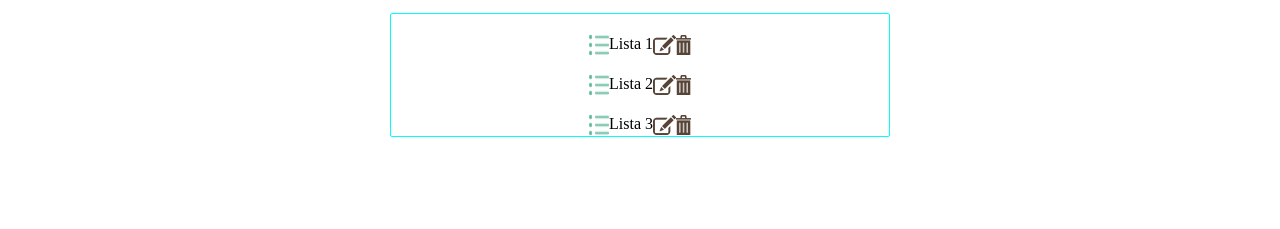
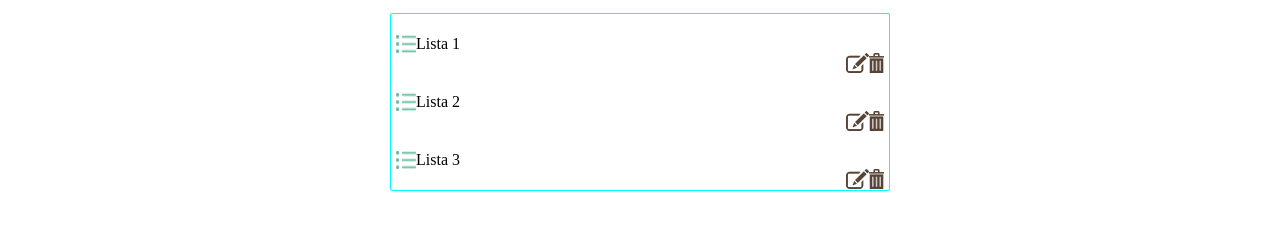
Before and after one commit to ruvism/do-it-now, a plain HTML site: page listas.html in a window 1280 px wide. Shown: the part 147-376 px from the top of the page. Drawn offline with Linux system fonts and the light colour scheme.

Commit message:
pagina listas html e css

```diff
--- a/listas.html
+++ b/listas.html
@@ -23,24 +23,32 @@
             <h1>Listas</h1><img src="assets/botao_adicionar.png" class="lista__nova">
 
             <ul class="listas__linhas">
+            <div class="inicio">
             <li class="linha__1">
             <img src="assets/icone_lista.png" id="lista__icone" >
-            Lista 1
+            Lista 1 </div>
+            <div class="final">
             <img src="assets/icone_editar.png" id="lista__editar">
             <img src="assets/icone_deletar_lista.png" id="lista__deletar">
-            </li>
+            </li></div>
+
+            <div class="inicio">
             <li class="linha__2">
             <img src="assets/icone_lista.png" id="lista__icone">
-             Lista 2
+             Lista 2</div>
+             <div class="final">
             <img src="assets/icone_editar.png" id="lista__editar">
             <img src="assets/icone_deletar_lista.png" id="lista__deletar">
-            </li>
+            </li></div>
+
+            <div class="inicio">
             <li class="linha__3">
             <img src="assets/icone_lista.png" id="lista__icone">
-             Lista 3
+             Lista 3 </div>
+             <div class="final">
             <img src="assets/icone_editar.png" id="lista__editar">
             <img src="assets/icone_deletar_lista.png" id="lista__deletar">
-            </li>
+            </li></div>
           </ul>
         </div>
 
--- a/style/style.css
+++ b/style/style.css
@@ -194,17 +194,27 @@ form input{
     width: 500px;
     padding-top: 120px;
     list-style: none;
-    padding: 1px 2px;
+    padding: 1px 5px;
     border-color: aqua;
     border-style: solid;
     border-width: 1px;
     border-radius: 2px;
+    position: relative;
+}
+
+.inicio{
+    display: flex;
+    justify-content: flex-start;
+    flex-direction: row;
+}
+
+.final{
+    display: flex;
+    justify-content: flex-end;
 }
 
 .linha__1, .linha__2, .linha__3{
     display: flex;
     flex-direction: row;
-    justify-content: space-between;
-    margin: 0 auto;
     padding-top: 20px;
 }
```
